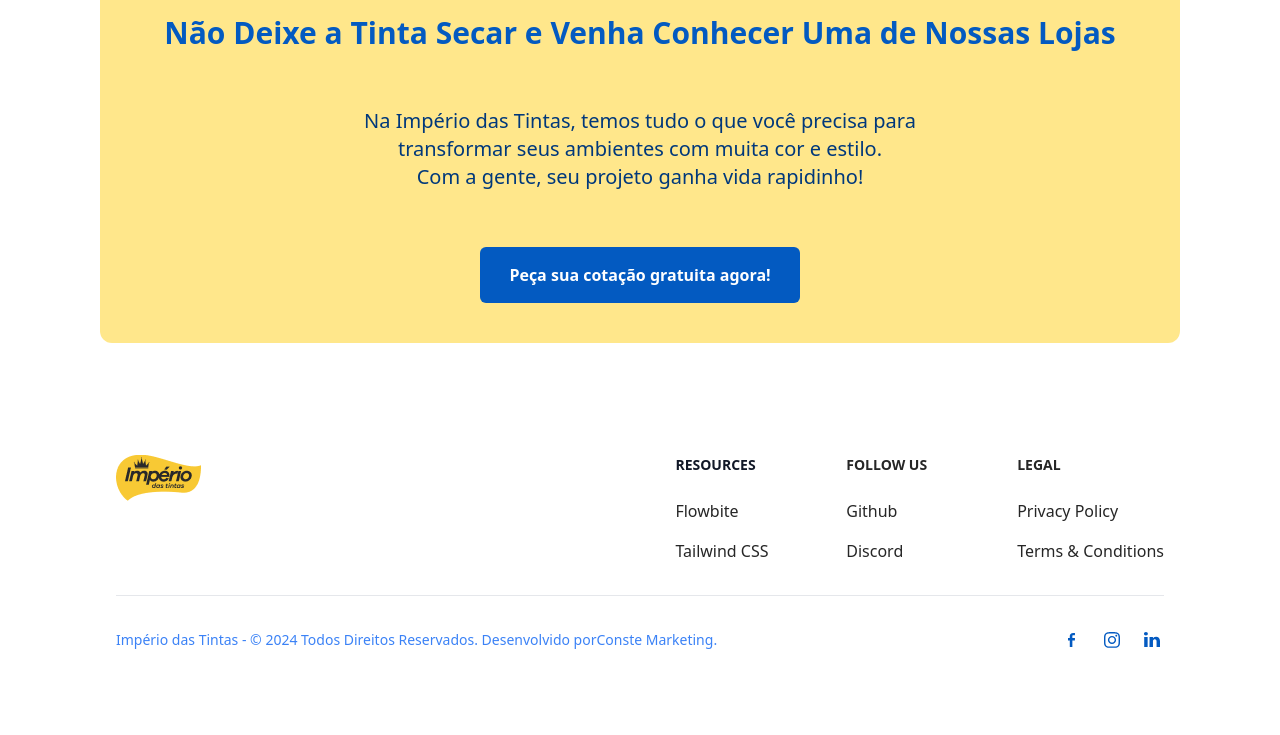
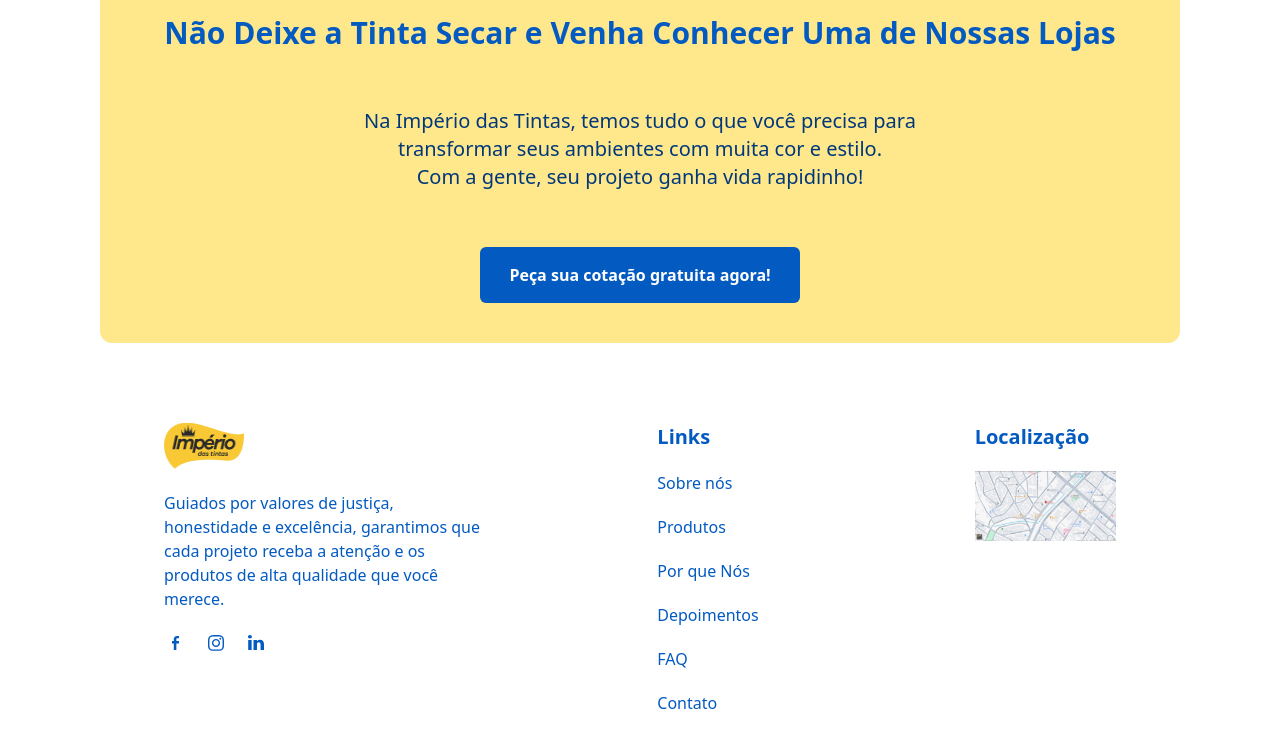
Before and after one commit to Guilhermehstrabello/Imperio_Das_Tintas, an Astro site: page / in a window 1280 px wide. Shown: the part 4133-4868 px from the top of the page. Before the commit the page ends 4817 px from the top, so only its background shows below. Built offline with nearby package versions, Linux system fonts and the light colour scheme; Astro itself is replaced by a stand-in of ours.

Commit message:
atualização de sábado

```diff
--- a/src/layouts/Layout.astro
+++ b/src/layouts/Layout.astro
@@ -419,103 +419,50 @@ import Accordion from "../components/accordion.astro";
         <Accordion />
       </section>
 
-      <section class="relative xl:max-w-[1420px] mx-auto my-20 mt-36 flex flex-col gap-y-10 p-10 rounded-xl justify-center items-center bg-[#FFE78B] overflow-visible">
+      <section
+        class="relative xl:max-w-[1420px] mx-auto my-20 mt-36 flex flex-col gap-y-10 p-10 rounded-xl justify-center items-center bg-[#FFE78B] overflow-visible"
+      >
         <!-- Imagem com margem superior e ajuste no espaçamento -->
-        <img src="imagens/balde.png" alt="Balde de Tinta" class="absolute -top-20 left-1/2 transform -translate-x-1/2 w-32 md:w-40 lg:w-48 z-10" />
-        <h2 class="xl:text-3xl md:text-2xl text-2xl text-[#035AC1] text-center font-semibold mt-20"> <!-- Adicionei margin-top -->
+        <img
+          src="imagens/balde.png"
+          alt="Balde de Tinta"
+          class="absolute -top-20 left-1/2 transform -translate-x-1/2 w-32 md:w-40 lg:w-48 z-10"
+        />
+        <h2
+          class="xl:text-3xl md:text-2xl text-2xl text-[#035AC1] text-center font-semibold mt-20"
+        >
+          <!-- Adicionei margin-top -->
           Não Deixe a Tinta Secar e Venha Conhecer Uma de Nossas Lojas
         </h2>
-        <p class="text-lg xl:text-xl xl:max-w-[600px] max-w-80 text-center text-[#00387B] mt-4"> <!-- Adicionei margin-top -->
-          Na Império das Tintas, temos tudo o que você precisa para transformar
-          seus ambientes com muita cor e estilo. <br />Com a gente, seu projeto
-          ganha vida rapidinho!
+        <p
+          class="text-lg xl:text-xl xl:max-w-[600px] max-w-80 text-center text-[#00387B] mt-4"
+        >
+          <!-- Adicionei margin-top -->
+          Na Império das Tintas, temos tudo o que você precisa para transformar seus
+          ambientes com muita cor e estilo. <br />Com a gente, seu projeto ganha
+          vida rapidinho!
         </p>
-        <button class="text-white font-semibold flex-1 rounded-md px-5 py-4 bg-[#035AC1] h-12 min-w-80 hover:scale-110 duration-100 mt-4"> <!-- Adicionei margin-top -->
+        <button
+          class="text-white font-semibold flex-1 rounded-md px-5 py-4 bg-[#035AC1] h-12 min-w-80 hover:scale-110 duration-100 mt-4"
+        >
+          <!-- Adicionei margin-top -->
           <a href="#">Peça sua cotação gratuita agora!</a>
         </button>
       </section>
 
-
-      <footer class="bg-white text-[#262626]">
-        <div class="mx-auto w-full max-w-screen-xl p-4 py-6 lg:py-8">
-          <div class="md:flex md:justify-between">
-            <div class="mb-6 md:mb-0">
-              <a href="https://flowbite.com/" class="flex items-center">
-                <img
-                  src="/imagens/logo.png"
-                  class="h-12 w-auto"
-                  alt="FlowBite Logo"
-                />
-              </a>
-            </div>
-            <div class="grid grid-cols-2 gap-8 sm:gap-6 sm:grid-cols-3">
-              <div>
-                <h2 class="mb-6 text-sm font-semibold text-gray-900 uppercase">
-                  Resources
-                </h2>
-                <ul class="font-medium">
-                  <li class="mb-4">
-                    <a href="https://flowbite.com/" class="hover:underline"
-                      >Flowbite</a
-                    >
-                  </li>
-                  <li>
-                    <a href="https://tailwindcss.com/" class="hover:underline"
-                      >Tailwind CSS</a
-                    >
-                  </li>
-                </ul>
-              </div>
-              <div>
-                <h2 class="mb-6 text-sm font-semibold uppercase">Follow us</h2>
-                <ul class="font-medium">
-                  <li class="mb-4">
-                    <a
-                      href="https://github.com/themesberg/flowbite"
-                      class="hover:underline">Github</a
-                    >
-                  </li>
-                  <li>
-                    <a
-                      href="https://discord.gg/4eeurUVvTy"
-                      class="hover:underline">Discord</a
-                    >
-                  </li>
-                </ul>
-              </div>
-              <div>
-                <h2 class="mb-6 text-sm font-semibold uppercase">Legal</h2>
-                <ul class="font-medium">
-                  <li class="mb-4">
-                    <a href="#" class="hover:underline">Privacy Policy</a>
-                  </li>
-                  <li>
-                    <a href="#" class="hover:underline"
-                      >Terms &amp; Conditions</a
-                    >
-                  </li>
-                </ul>
-              </div>
-            </div>
-          </div>
-          <hr
-            class="my-6 border-gray-200 sm:mx-auto dark:border-gray-700 lg:my-8"
-          />
-          <div class="sm:flex sm:items-center sm:justify-between">
-            <span
-              class="text-sm text-blue-500 sm:text-center flex justify-center"
+      <footer class="bg-white text-[#262626] flex justify-center items-center max-w-[1560px] mx-auto px-6">
+        <div class="gap-y-10 md:text-center text-center items-start grid grid-cols-1 md:grid-cols-3 xl:justify-center xl:space-x-44 md:space-x-10 mx-10 mb-5 w-full">
+          <div class="flex flex-col gap-5 text-center xl:items-start items-center">
+            <img class="w-20 h-12" src="/imagens/logo.png" alt="Logo Império das Tintas" />
+            <p class="text-[#035AC1] max-w-md text-start row-span-2">
+              Guiados por valores de justiça, honestidade e excelência,
+              garantimos que cada projeto receba a atenção e os produtos de alta
+              qualidade que você merece.
+            </p>
+            <div
+              class="flex mt-4 justify-start sm:mt-0 items-end gap-4"
             >
-              Império das Tintas - © 2024 Todos Direitos Reservados.
-              Desenvolvido por <a
-                href="https://constemarketing.com.br/"
-                class="hover:underline hover:text-orange-500 duration-75"
-                >Conste Marketing.
-              </a>
-            </span>
-            <div
-              class="flex mt-4 sm:justify-center justify-between sm:mt-0 items-center gap-4"
-            >
-              <a href="#" class="text-gray-500 hover:text-gray-900">
+              <a href="#">
                 <svg
                   width="24"
                   height="24"
@@ -541,10 +488,7 @@ import Accordion from "../components/accordion.astro";
 
                 <span class="sr-only">Facebook</span>
               </a>
-              <a
-                href="#"
-                class="text-gray-500 hover:text-gray-900 dark:hover:text-white"
-              >
+              <a href="#">
                 <svg
                   width="24"
                   height="24"
@@ -570,10 +514,7 @@ import Accordion from "../components/accordion.astro";
 
                 <span class="sr-only">Instagram</span>
               </a>
-              <a
-                href="#"
-                class="text-gray-500 hover:text-gray-900 dark:hover:text-white"
-              >
+              <a href="#">
                 <svg
                   width="24"
                   height="24"
@@ -596,10 +537,31 @@ import Accordion from "../components/accordion.astro";
                     </clipPath>
                   </defs>
                 </svg>
-
                 <span class="sr-only">Linkedin</span>
               </a>
             </div>
+          </div>
+
+          <div class="flex flex-col gap-5 text-center xl:text-start ">
+            <h3 class="text-[#035AC1] font-bold text-xl">Links</h3>
+            <a href="#sobre"><p class="text-[#035AC1] hover:underline hover:scale-110 duration-75">Sobre nós</p>
+            </a>
+            <a href="#produtos"><p class="text-[#035AC1] hover:underline hover:scale-110 duration-75">Produtos</p>
+            </a>
+            <a href="#porque"><p class="text-[#035AC1] hover:underline hover:scale-110 duration-75">Por que Nós</p>
+            </a>
+            <a href="#depoimentos"><p class="text-[#035AC1] hover:underline hover:scale-110 duration-75">Depoimentos</p>
+            </a>
+            <a href="#faq"><p class="text-[#035AC1] hover:underline hover:scale-110 duration-75">FAQ</p>
+            </a>
+            <a href="#contato"><p class="text-[#035AC1] hover:underline hover:scale-110 duration-75">Contato</p>
+            </a>
+          </div>
+           <div class="flex flex-col gap-5 text-center xl:text-start text-xl">
+            <h3 class="text-[#035AC1] font-bold">Localização</h3>
+            <a href="#">
+              <img class="w-full h-full hover:scale-105 duration-75" src="/imagens/localizacao.png" alt="Imagem Google Maps">
+            </a>
           </div>
         </div>
       </footer>
```
Also changed, not shown: public/imagens/localizacao.png (added).
